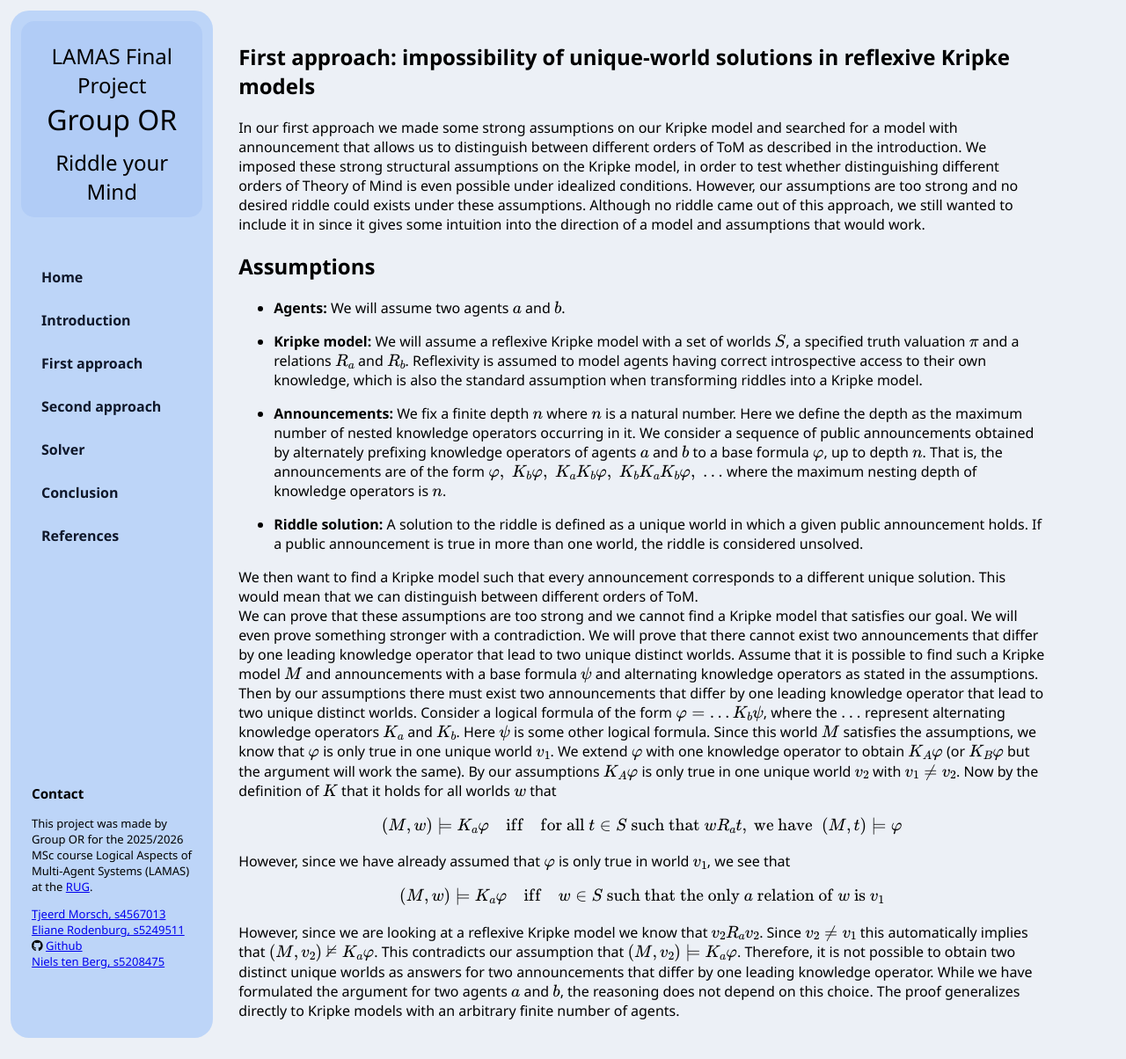
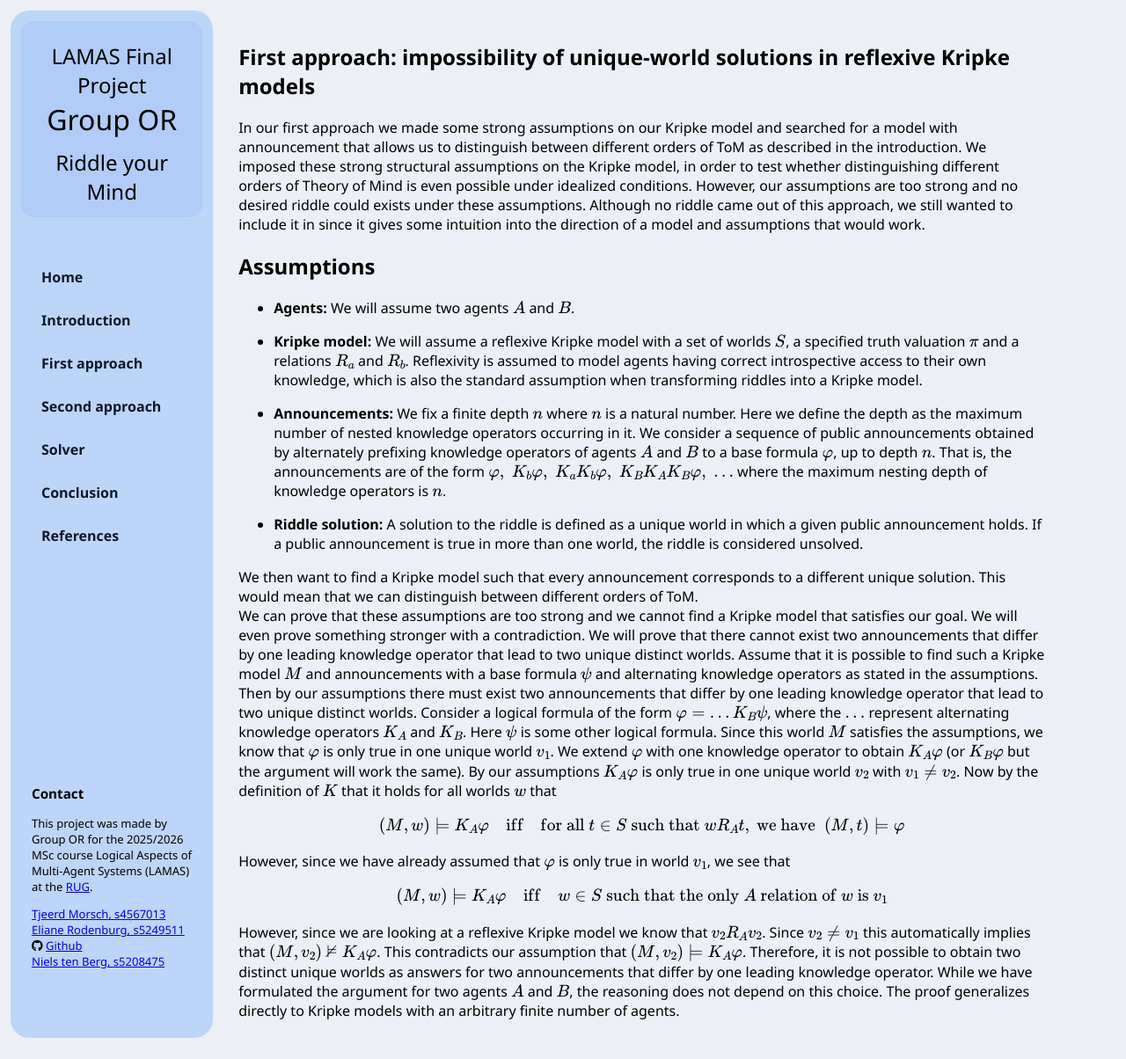
Before and after one commit to SnooLuna/LAMAS_OR, a Jekyll site: the page built from docs/1approach.md, in a window 1280 px wide and 1204 px high. Shown: the whole window at 88% size. Built offline with Jekyll 4.4.1, drawn with Linux system fonts in a browser that asks for light colours; nearby versions of some CDN libraries; formulas are drawn with MathJax 3.

```diff
--- a/docs/1approach.md
+++ b/docs/1approach.md
@@ -14,7 +14,7 @@ work.
 
 ## Assumptions
 
--   **Agents:** We will assume two agents $a$ and $b$.
+-   **Agents:** We will assume two agents $A$ and $B$.
 
 -   **Kripke model:** We will assume a reflexive Kripke model with a set
     of worlds $S$, a specified truth valuation $\pi$ and a relations
@@ -22,10 +22,10 @@ work.
 
 -   **Announcements:** We fix a finite depth $n$ where $n$ is
     a natural number. Here we define the depth as the maximum number of nested knowledge operators occurring in it. We consider a sequence of public announcements
-    obtained by alternately prefixing knowledge operators of agents $a$
-    and $b$ to a base formula $\varphi$, up to depth $n$. That is, the
+    obtained by alternately prefixing knowledge operators of agents $A$
+    and $B$ to a base formula $\varphi$, up to depth $n$. That is, the
     announcements are of the form
-    $$\varphi,\; K_b\varphi,\; K_aK_b\varphi,\; K_bK_aK_b\varphi,\; \ldots$$
+    $$\varphi,\; K_b\varphi,\; K_aK_b\varphi,\; K_BK_AK_B\varphi,\; \ldots$$
     where the maximum nesting depth of knowledge operators is $n$.
 
 -   **Riddle solution:** A solution to the riddle is defined as a unique world in which a given public announcement holds. If a public announcement is true in more than one world, the riddle is considered unsolved.
@@ -42,22 +42,22 @@ Kripke model $M$ and announcements with a base formula $\psi$ and
 alternating knowledge operators as stated in the assumptions. Then by
 our assumptions there must exist two announcements that differ by one
 leading knowledge operator that lead to two unique distinct worlds.
-Consider a logical formula of the form $\varphi = \ldots K_b \psi$,
-where the $\ldots$ represent alternating knowledge operators $K_a$ and
-$K_b$. Here $\psi$ is some other logical formula. Since this world $M$
+Consider a logical formula of the form $\varphi = \ldots K_B \psi$,
+where the $\ldots$ represent alternating knowledge operators $K_A$ and
+$K_B$. Here $\psi$ is some other logical formula. Since this world $M$
 satisfies the assumptions, we know that $\varphi$ is only true in one
 unique world $v_1$. We extend $\varphi$ with one knowledge operator to obtain $K_A\varphi$ (or $K_B\varphi$ but the argument will work the same). By our assumptions $K_A\varphi$ is only true in one unique world $v_2$ with $v_1 \neq v_2$.
 Now by the definition of $K$ that it holds for all worlds $w$ that
 
-$$(M,w) \models K_a \varphi
+$$(M,w) \models K_A \varphi
 \quad \text{iff} \quad
-\text{for all } t \in S \text{ such that } w R_a t, \text{ we have }\; (M,t) \models \varphi$$
+\text{for all } t \in S \text{ such that } w R_A t, \text{ we have }\; (M,t) \models \varphi$$
 
 However, since we have already assumed that $\varphi$ is only true in
 world $v_1$, we see that
 
-$$(M,w) \models K_a \varphi
+$$(M,w) \models K_A \varphi
 \quad \text{iff} \quad
- w \in S \text{ such that the only $a$ relation of $w$ is } v_1$$
+ w \in S \text{ such that the only $A$ relation of $w$ is } v_1$$
 
-However, since we are looking at a reflexive Kripke model we know that $v_2R_av_2$. Since $v_2 \neq v_1$ this automatically implies that $(M,v_2) \not\models K_a \varphi$. This contradicts our assumption that $(M,v_2) \models K_a \varphi$. Therefore, it is not possible to obtain two distinct unique worlds as answers for two announcements that differ by one leading knowledge operator. While we have formulated the argument for two agents $a$ and $b$, the reasoning does not depend on this choice. The proof generalizes directly to Kripke models with an arbitrary finite number of agents.
+However, since we are looking at a reflexive Kripke model we know that $v_2R_Av_2$. Since $v_2 \neq v_1$ this automatically implies that $(M,v_2) \not\models K_A \varphi$. This contradicts our assumption that $(M,v_2) \models K_A \varphi$. Therefore, it is not possible to obtain two distinct unique worlds as answers for two announcements that differ by one leading knowledge operator. While we have formulated the argument for two agents $A$ and $B$, the reasoning does not depend on this choice. The proof generalizes directly to Kripke models with an arbitrary finite number of agents.
```
